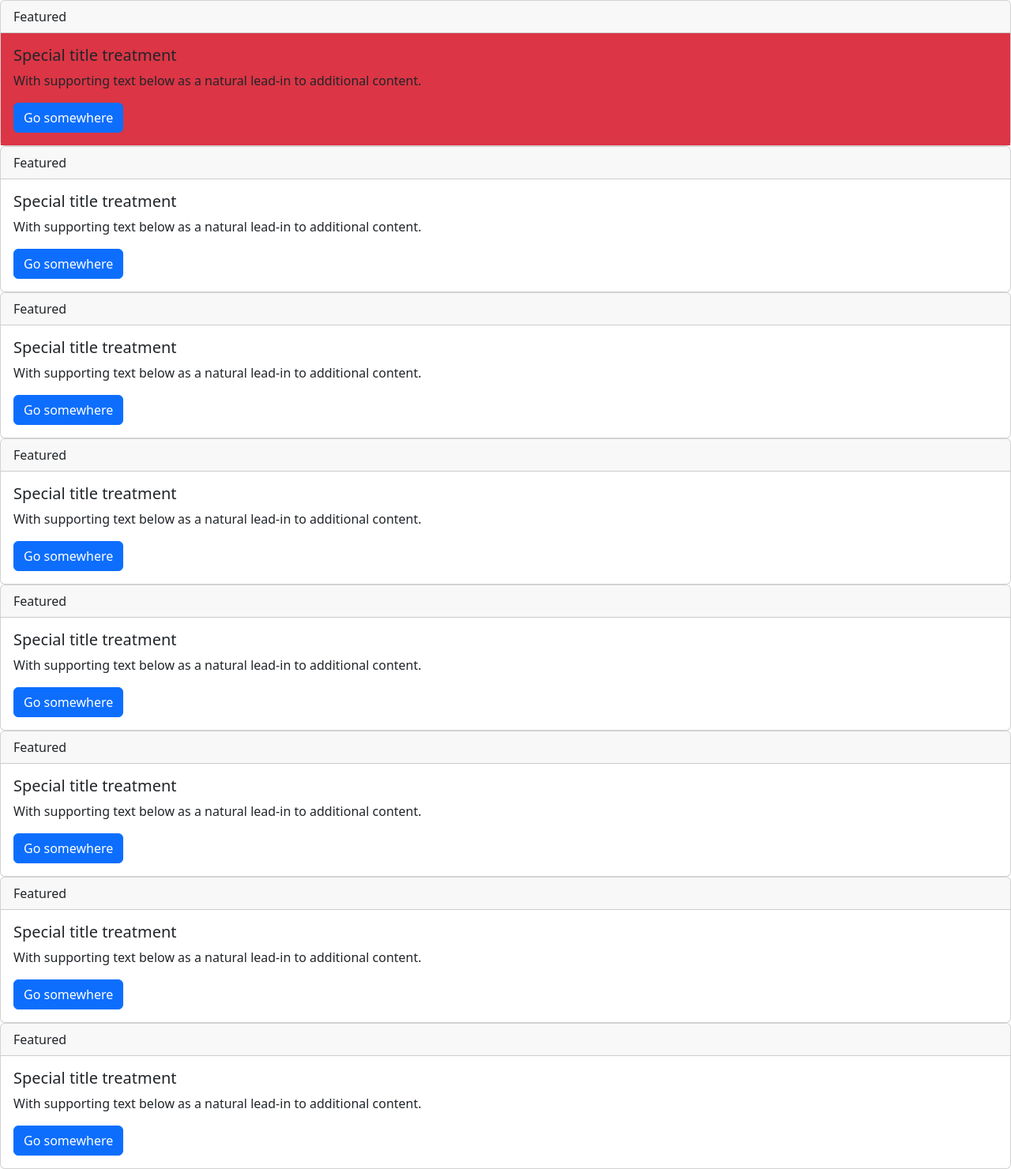
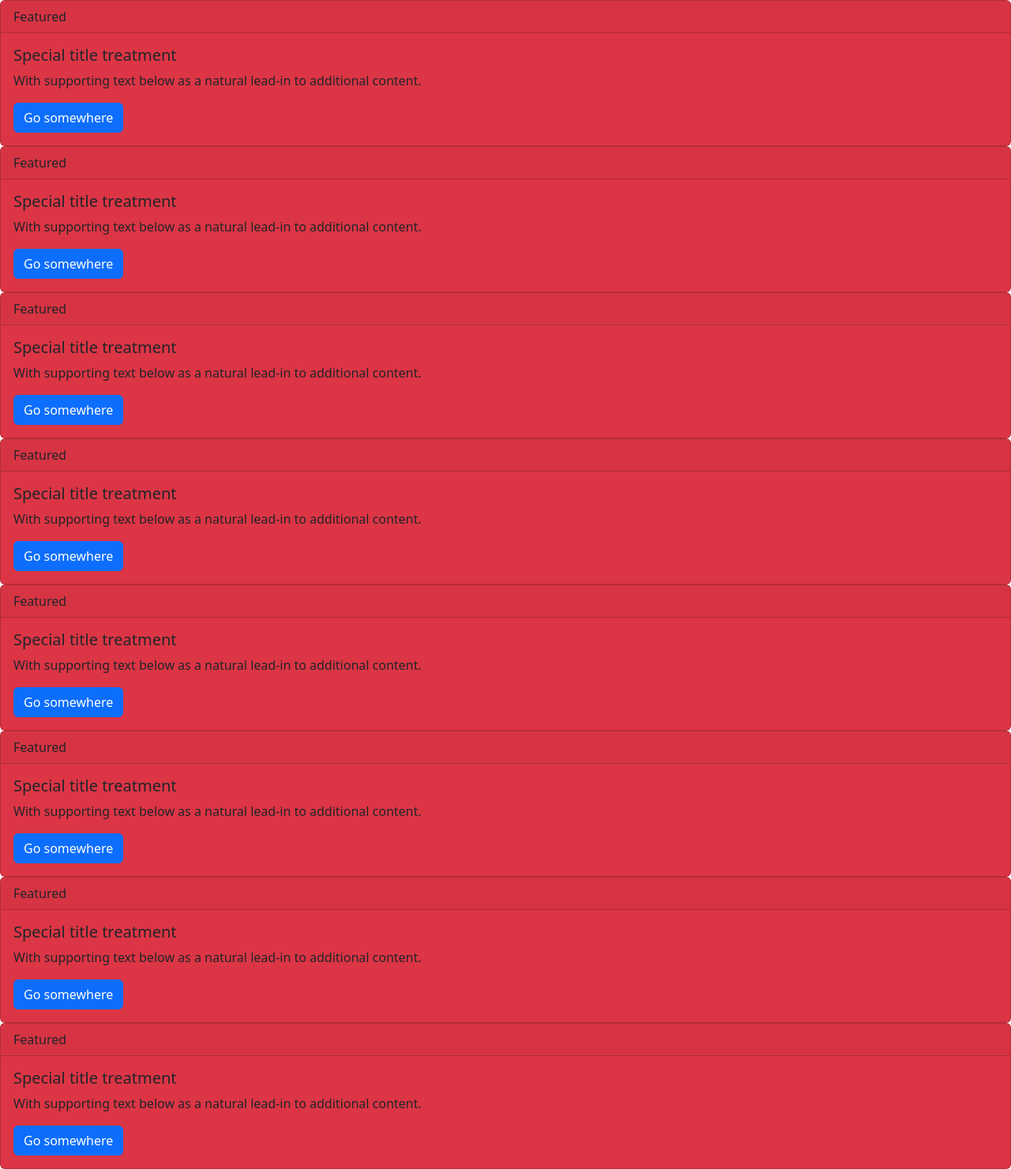
Before and after one commit to acciojob/bootstrap-card-UdayBari3421, a website: page main.html in a window 1280 px wide. Shown: the whole page at 79% size. Drawn offline with nearby package versions, Linux system fonts and the light colour scheme.

Commit message:
created a submission

```diff
--- a/main.html
+++ b/main.html
@@ -9,17 +9,17 @@
 
 <body>
 
-	<div class="card">
+	<div class="card bg-danger">
 	  <div class="card-header">
 	    Featured
 	  </div>
-	  <div class="card-body bg-danger">
+	  <div class="card-body ">
 	    <h5 class="card-title">Special title treatment</h5>
 	    <p class="card-text">With supporting text below as a natural lead-in to additional content.</p>
 	    <a href="#" class="btn btn-primary">Go somewhere</a>
 	  </div>
 	</div>
-	<div class="card">
+	<div class="card bg-danger">
 	  <div class="card-header">
 	    Featured
 	  </div>
@@ -29,7 +29,7 @@
 	    <a href="#" class="btn btn-primary">Go somewhere</a>
 	  </div>
 	</div>
-	<div class="card">
+	<div class="card bg-danger">
 	  <div class="card-header">
 	    Featured
 	  </div>
@@ -39,7 +39,7 @@
 	    <a href="#" class="btn btn-primary">Go somewhere</a>
 	  </div>
 	</div>
-	<div class="card">
+	<div class="card bg-danger">
 	  <div class="card-header">
 	    Featured
 	  </div>
@@ -49,7 +49,7 @@
 	    <a href="#" class="btn btn-primary">Go somewhere</a>
 	  </div>
 	</div>
-	<div class="card">
+	<div class="card bg-danger">
 	  <div class="card-header">
 	    Featured
 	  </div>
@@ -59,7 +59,7 @@
 	    <a href="#" class="btn btn-primary">Go somewhere</a>
 	  </div>
 	</div>
-	<div class="card">
+	<div class="card bg-danger">
 	  <div class="card-header">
 	    Featured
 	  </div>
@@ -69,7 +69,7 @@
 	    <a href="#" class="btn btn-primary">Go somewhere</a>
 	  </div>
 	</div>
-	<div class="card">
+	<div class="card bg-danger">
 	  <div class="card-header">
 	    Featured
 	  </div>
@@ -79,7 +79,7 @@
 	    <a href="#" class="btn btn-primary">Go somewhere</a>
 	  </div>
 	</div>
-	<div class="card">
+	<div class="card bg-danger">
 	  <div class="card-header">
 	    Featured
 	  </div>
```
